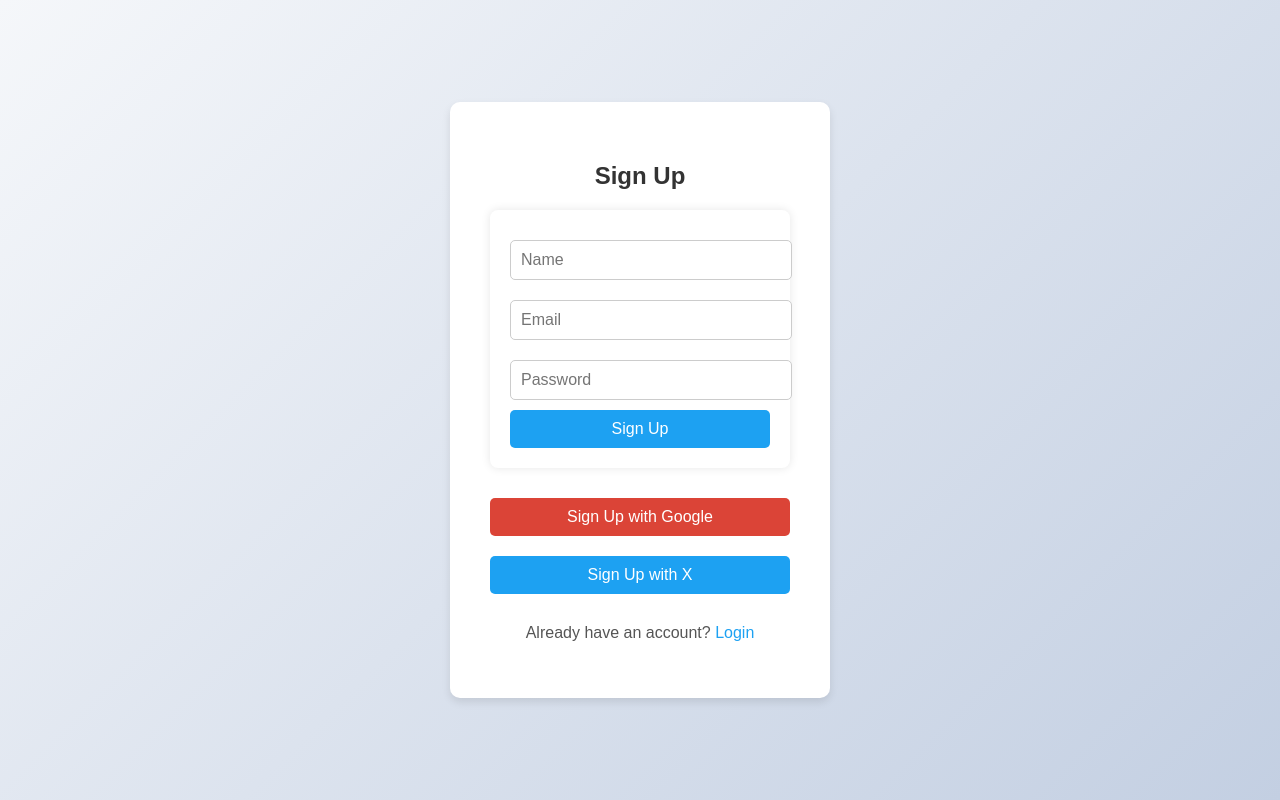
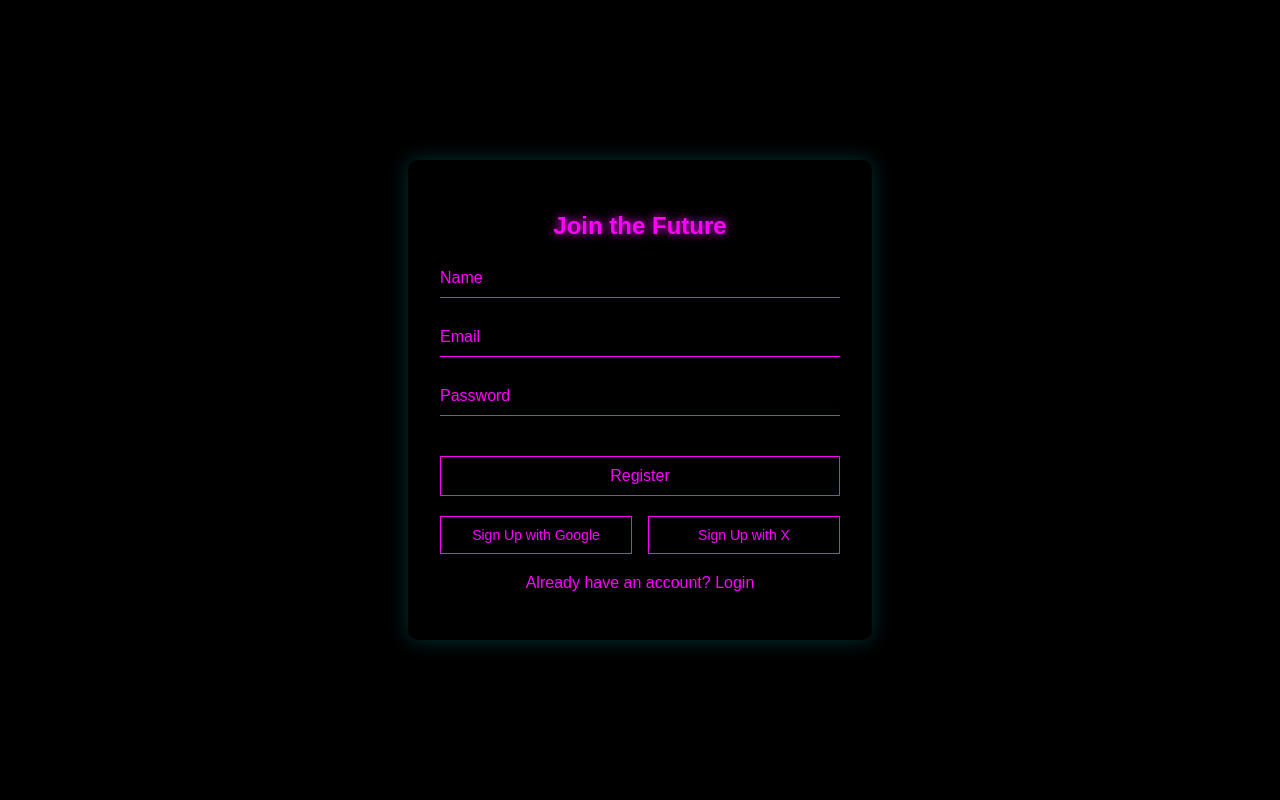
Before and after one commit to theotsori/echos, a React (Create React App) app in the folder client/: page /signup in a window 1280 px wide. Built offline with nearby package versions, Linux system fonts and the light colour scheme.

Commit message:
Changed the login & signup styling

```diff
--- a/client/src/components/Login.css
+++ b/client/src/components/Login.css
@@ -1,60 +1,129 @@
-body {
-  margin: 0;
-  font-family: Arial, sans-serif;
-}
-
-.login-container {
+.futuristic-login-container {
   display: flex;
   justify-content: center;
   align-items: center;
   height: 100vh;
-  background: linear-gradient(135deg, #f5f7fa 0%, #c3cfe2 100%);
-  background-attachment: fixed;
+  background: #000;
+  overflow: hidden;
 }
 
-.login-box {
-  background-color: white;
-  padding: 40px;
+.futuristic-login-box {
+  position: relative;
+  padding: 2em;
+  background: rgba(0, 0, 0, 0.8);
   border-radius: 10px;
-  box-shadow: 0 4px 8px rgba(0, 0, 0, 0.1);
-  text-align: center;
-  width: 300px;
+  box-shadow: 0 0 20px rgba(255, 0, 255, 0.2);
+  -webkit-backdrop-filter: blur(5px);
+  backdrop-filter: blur(5px);
+  max-width: 400px;
+  width: 100%;
 }
 
-.login-box h2 {
-  margin-bottom: 20px;
-  font-size: 24px;
-  color: #333;
+.futuristic-title {
+  color: #FF00FF;
+  font-family: 'Orbitron', sans-serif;
+  text-align: center;
+  text-shadow: 0 0 10px #FF00FF;
 }
 
-.login-form {
-  max-width: 400px;
-  margin: 0 auto;
-  padding: 20px;
-  background-color: #fff;
-  border-radius: 8px;
-  box-shadow: 0 0 10px rgba(0, 0, 0, 0.1);
+.futuristic-form {
+  display: flex;
+  flex-direction: column;
 }
 
-.login-form input {
-  width: 100%;
-  padding: 10px;
-  margin: 10px 0;
-  border: 1px solid #ccc;
-  border-radius: 5px;
+.input-container {
+  position: relative;
+  margin-bottom: 20px;
 }
 
-.login-form button {
+.input-container input {
+  background: transparent;
+  border: none;
+  border-bottom: 1px solid #FF00FF;
+  color: #FF00FF;
+  padding: 10px 0;
   width: 100%;
-  padding: 10px;
-  background-color: #1da1f2;
-  color: white;
-  border: none;
-  border-radius: 5px;
-  cursor: pointer;
-  transition: background-color 0.3s;
+  font-size: 16px;
 }
 
-.login-form button:hover {
-  background-color: #0d8ddb;
+.input-container input:focus,
+.input-container input:valid {
+  outline: none;
+  border-bottom: 2px solid #FF00FF;
 }
+
+.input-container label {
+  color: #FF00FF;
+  position: absolute;
+  left: 0;
+  top: 10px;
+  transition: 0.2s ease all;
+  pointer-events: none;
+}
+
+.input-container input:focus + label,
+.input-container input:valid + label {
+  top: -20px;
+  font-size: 14px;
+  color: #FF00FF;
+}
+
+.futuristic-button {
+  background-color: transparent;
+  border: 1px solid #FF00FF;
+  color: #FF00FF;
+  padding: 10px;
+  font-size: 16px;
+  cursor: pointer;
+  transition: all 0.3s ease;
+  margin-top: 20px;
+}
+
+.futuristic-button:hover {
+  background-color: #FF00FF;
+  color: #000;
+}
+
+.futuristic-overlay {
+  position: absolute;
+  top: 0;
+  left: 0;
+  right: 0;
+  bottom: 0;
+  background: linear-gradient(45deg, #0000, #FF00FF33, #0000, #FF00FF33);
+  animation: futuristicPulse 5s infinite;
+  z-index: -1;
+}
+
+@keyframes futuristicPulse {
+  0% { background-position: 0% 50%; }
+  50% { background-position: 100% 50%; }
+  100% { background-position: 0% 50%; }
+}
+
+.signup-option {
+  margin-top: 20px;
+  text-align: center;
+}
+
+.signup-prompt {
+  color: #FF00FF;
+  font-family: 'Orbitron', sans-serif;
+  text-shadow: 0 0 5px #FF00FF;
+}
+
+.signup-link {
+  background: none;
+  border: none;
+  color: #FF00FF;
+  cursor: pointer;
+  font-family: 'Orbitron', sans-serif;
+  text-decoration: underline;
+  padding: 0;
+  font-size: inherit;
+  transition: color 0.3s ease;
+}
+
+.signup-link:hover {
+  color: #CC00CC;
+}
--- a/client/src/components/Login.js
+++ b/client/src/components/Login.js
@@ -1,7 +1,7 @@
 import React, { useState } from 'react';
 import axios from 'axios';
 import { useNavigate } from 'react-router-dom';
-import './Login.css'; // Import the CSS file
+import './Login.css'; // Assuming you have updated your CSS file
 
 const Login = () => {
   const [email, setEmail] = useState('');
@@ -12,35 +12,58 @@ const Login = () => {
     e.preventDefault();
     try {
       const response = await axios.post('/api/users/login', { email, password });
-      // Store token (e.g., in localStorage)
       localStorage.setItem('token', response.data.token);
       navigate('/feed');
     } catch (error) {
-      console.error(error);
+      console.error('Login error:', error);
     }
   };
 
+  // New function to handle navigation to sign up page
+  const handleSignUp = () => {
+    navigate('/signup');
+  };
+
   return (
-    <div className="login-container">
-      <div className="login-box">
-        <h2>Login</h2>
-        <form className="login-form" onSubmit={handleLogin}>
+    <div className="futuristic-login-container">
+      <div className="futuristic-login-box">
+        <h2 className="futuristic-title">Enter the Matrix</h2>
+        <form className="futuristic-form" onSubmit={handleLogin}>
+          <div className="input-container">
             <input
               type="email"
-            placeholder="Email"
               value={email}
               onChange={(e) => setEmail(e.target.value)}
+              placeholder=" "
               required
             />
+            <label htmlFor="email">Email</label>
+          </div>
+          <div className="input-container">
             <input
               type="password"
-            placeholder="Password"
               value={password}
               onChange={(e) => setPassword(e.target.value)}
+              placeholder=" "
               required
             />
-          <button type="submit">Login</button>
+            <label htmlFor="password">Password</label>
+          </div>
+          <button type="submit" className="futuristic-button">Authenticate</button>
         </form>
+        <div className="signup-option">
+          <p className="signup-prompt">
+            Don't have an account?
+            <button
+              type="button"
+              className="signup-link"
+              onClick={handleSignUp}
+            >
+                Sign Up
+            </button>
+          </p>
+        </div>
+        <div className="futuristic-overlay"></div>
       </div>
     </div>
   );
--- a/client/src/components/Signup.css
+++ b/client/src/components/Signup.css
@@ -1,106 +1,140 @@
-body {
-  margin: 0;
-  font-family: Arial, sans-serif;
-}
-
-.signup-container {
+.futuristic-signup-container {
   display: flex;
   justify-content: center;
   align-items: center;
   height: 100vh;
-  background: linear-gradient(135deg, #f5f7fa 0%, #c3cfe2 100%);
-  background-attachment: fixed;
+  background: #000;
+  overflow: hidden;
 }
 
-.signup-box {
-  background-color: white;
-  padding: 40px;
+.futuristic-signup-box {
+  position: relative;
+  padding: 2em;
+  background: rgba(0, 0, 0, 0.8);
   border-radius: 10px;
-  box-shadow: 0 4px 8px rgba(0, 0, 0, 0.1);
-  text-align: center;
-  width: 300px;
+  box-shadow: 0 0 20px rgba(0, 255, 255, 0.2);
+  -webkit-backdrop-filter: blur(5px);
+  backdrop-filter: blur(5px);
+  max-width: 400px;
+  width: 100%;
 }
 
-.signup-box h2 {
-  margin-bottom: 20px;
-  font-size: 24px;
-  color: #333;
+.futuristic-title {
+  color: #FF00FF;
+  font-family: 'Orbitron', sans-serif;
+  text-align: center;
+  text-shadow: 0 0 10px #FF00FF;
 }
 
-.signup-form {
-  max-width: 400px;
-  margin: 0 auto;
-  padding: 20px;
-  background-color: #fff;
-  border-radius: 8px;
-  box-shadow: 0 0 10px rgba(0, 0, 0, 0.1);
+.futuristic-form {
+  display: flex;
+  flex-direction: column;
 }
 
-.signup-form input {
-  width: 100%;
-  padding: 10px;
-  margin: 10px 0;
-  border: 1px solid #ccc;
-  border-radius: 5px;
+.input-container {
+  position: relative;
+  margin-bottom: 20px;
 }
 
-.signup-form button {
+.input-container input {
+  background: transparent;
+  border: none;
+  border-bottom: 1px solid #FF00FF;
+  color: #FF00FF;
+  padding: 10px 0;
   width: 100%;
-  padding: 10px;
-  background-color: #1da1f2;
-  color: white;
-  border: none;
-  border-radius: 5px;
-  cursor: pointer;
-  transition: background-color 0.3s;
+  font-size: 16px;
 }
 
-.signup-form button:hover {
-  background-color: #0d8ddb;
+.input-container input:focus,
+.input-container input:valid {
+  outline: none;
+  border-bottom: 2px solid #FF00FF;
+}
+
+.input-container label {
+  color: #FF00FF;
+  position: absolute;
+  left: 0;
+  top: 10px;
+  transition: 0.2s ease all;
+  pointer-events: none;
+}
+
+.input-container input:focus + label,
+.input-container input:valid + label {
+  top: -20px;
+  font-size: 14px;
+  color: #FF00FF;
+}
+
+.futuristic-button {
+  background-color: transparent;
+  border: 1px solid #FF00FF;
+  color: #FF00FF;
+  padding: 10px;
+  font-size: 16px;
+  cursor: pointer;
+  transition: all 0.3s ease;
+  margin-top: 20px;
+}
+
+.futuristic-button:hover {
+  background-color: #FF00FF;
+  color: #000;
 }
 
 .alternative-signup {
+  display: flex;
+  justify-content: space-between;
   margin-top: 20px;
 }
 
-.alternative-signup button {
-  width: 100%;
+.futuristic-social-button {
+  background-color: transparent;
+  border: 1px solid #FF00FF;
+  color: #FF00FF;
   padding: 10px;
-  margin: 10px 0;
-  border: none;
-  border-radius: 5px;
+  font-size: 14px;
   cursor: pointer;
-  transition: background-color 0.3s;
+  transition: all 0.3s ease;
+  width: 48%; /* Make buttons take half width each */
 }
 
-.google-signup {
-  background-color: #db4437;
-  color: white;
+.futuristic-social-button:hover {
+  background-color: #FF00FF;
+  color: #000;
 }
 
-.google-signup:hover {
-  background-color: #c23321;
+.login-prompt {
+  margin-top: 20px;
+  text-align: center;
+  color: #FF00FF;
 }
 
-.x-signup {
-  background-color: #1da1f2;
-  color: white;
+.login-link {
+  color: #FF00FF;
+  text-decoration: none;
+  transition: color 0.3s ease;
 }
 
-.x-signup:hover {
-  background-color: #0d8ddb;
+.login-link:hover {
+  color: #CC00CC;
 }
 
-.signup-box p {
-  margin-top: 20px;
-  color: #555;
+.futuristic-overlay {
+  position: absolute;
+  top: 0;
+  left: 0;
+  right: 0;
+  bottom: 0;
+  background: linear-gradient(45deg, #0000, #FF00FF33, #0000, #FF00FF33);
+  animation: futuristicPulse 5s infinite;
+  z-index: -1;
 }
 
-.signup-box a {
-  color: #1da1f2;
-  text-decoration: none;
+@keyframes futuristicPulse {
+  0% { background-position: 0% 50%; }
+  50% { background-position: 100% 50%; }
+  100% { background-position: 0% 50%; }
 }
-
-.signup-box a:hover {
-  text-decoration: underline;
-}
--- a/client/src/components/Signup.js
+++ b/client/src/components/Signup.js
@@ -1,7 +1,7 @@
 import React, { useState } from 'react';
 import axios from 'axios';
 import { useNavigate } from 'react-router-dom';
-import './Signup.css'; // Import the CSS file
+import './Signup.css'; // Updated CSS file name
 
 const Signup = () => {
   const [name, setName] = useState('');
@@ -15,7 +15,7 @@ const Signup = () => {
       await axios.post('/api/users/register', { name, email, password });
       navigate('/login');
     } catch (error) {
-      console.error(error);
+      console.error('Signup error:', error);
     }
   };
 
@@ -28,39 +28,49 @@ const Signup = () => {
   };
 
   return (
-    <div className="signup-container">
-      <div className="signup-box">
-        <h2>Sign Up</h2>
-        <form className="signup-form" onSubmit={handleSignup}>
+    <div className="futuristic-signup-container">
+      <div className="futuristic-signup-box">
+        <h2 className="futuristic-title">Join the Future</h2>
+        <form className="futuristic-form" onSubmit={handleSignup}>
+          <div className="input-container">
             <input
               type="text"
-            placeholder="Name"
               value={name}
               onChange={(e) => setName(e.target.value)}
+              placeholder=" "
               required
             />
+            <label htmlFor="name">Name</label>
+          </div>
+          <div className="input-container">
             <input
               type="email"
-            placeholder="Email"
               value={email}
               onChange={(e) => setEmail(e.target.value)}
+              placeholder=" "
               required
             />
+            <label htmlFor="email">Email</label>
+          </div>
+          <div className="input-container">
             <input
               type="password"
-            placeholder="Password"
               value={password}
               onChange={(e) => setPassword(e.target.value)}
+              placeholder=" "
               required
             />
-          <button type="submit">Sign Up</button>
+            <label htmlFor="password">Password</label>
+          </div>
+          <button type="submit" className="futuristic-button">Register</button>
         </form>
         <div className="alternative-signup">
-          <button onClick={handleGoogleSignup} className="google-signup">Sign Up with Google</button>
-          <button onClick={handleXSignup} className="x-signup">Sign Up with X</button>
+          <button onClick={handleGoogleSignup} className="futuristic-social-button google-signup">Sign Up with Google</button>
+          <button onClick={handleXSignup} className="futuristic-social-button x-signup">Sign Up with X</button>
         </div>
-        <p>Already have an account? <a href="/login">Login</a></p>
+        <p className="login-prompt">Already have an account? <a href="/login" className="login-link">Login</a></p>
       </div>
+      <div className="futuristic-overlay"></div>
     </div>
   );
 };
```
Lines whose indentation alone changed are shown as unchanged.
